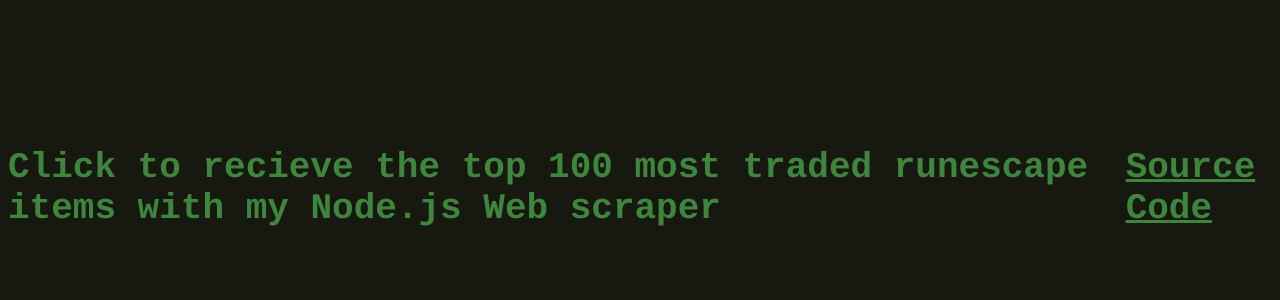
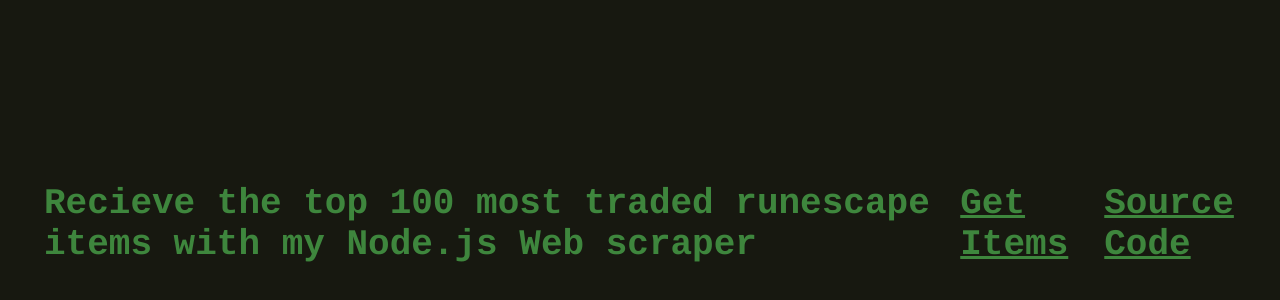
Before and after one commit to GLRose/Top-100-Client, a plain HTML site: page index.html in a window 1280 px wide. Shown: the part 220-520 px from the top of the page. Drawn offline with Linux system fonts and the light colour scheme.

Commit message:
changed link for node deployment and css changes

```diff
--- a/index.html
+++ b/index.html
@@ -10,8 +10,12 @@
   <body>
     <div class="container">
       <div class="main-child">
-        <a href="https://top-100-traded-osrs.herokuapp.com/">Click to recieve the top 100 most traded runescape items with my Node.js Web scraper</a>
+        <a href="https://runescape-top100-scraper-production.up.railway.app/">Recieve the top 100 most traded runescape items with my Node.js Web scraper</a>
       </div>
+      <div class="get-items-button">
+        <a href="https://runescape-top100-scraper-production.up.railway.app/">Get Items</a>
+      </div>
+    <br><br>
       <div class="src-code">
         <a href="https://github.com/GLRose/Runescape-Top100-Scraper">Source Code</a>
       </div>
--- a/style.css
+++ b/style.css
@@ -9,7 +9,9 @@
   display: flex;
   justify-content: center;
   align-items: center;
+  padding: 1em;
   height: 100vh;
+  gap: .5em;
 }
 
 .main-child a {
@@ -20,3 +22,8 @@
 .src-code a {
   color: #3e863d;
 }
+
+.get-items-button a{
+  color: #3e863d;
+  cursor: pointer;
+}
```
